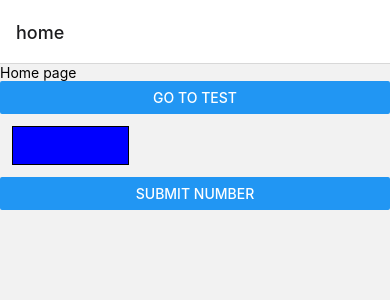
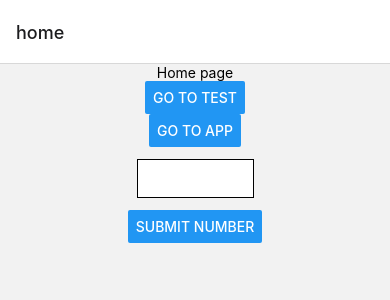
Before and after one commit to MaxMorgenbesser/friendly-dates, a React Native app in the folder friendlyfrontend/: screen /home in a window 390 px wide. Shown: the top 300 px of the page. Built offline with nearby package versions, Linux system fonts and the light colour scheme.

Commit message:
added verify pin page

```diff
--- a/friendlyfrontend/App.js
+++ b/friendlyfrontend/App.js
@@ -4,15 +4,18 @@ import LoginNav from './Navigation/LoginNav';
 import { createContext,useState } from 'react';
 import { useNavigation } from '@react-navigation/native';
 import { NavigationContainer } from '@react-navigation/native';
+import AppNav from './Navigation/AppNav';
 
 
 export const data = createContext()
 export default function App() {
   const [uid,setUid] = useState()
+  const [pin,setPin] = useState()
   const [tempToken,setTempToken] = useState()
 
   return (
-    <data.Provider value={{setUid,uid,setTempToken,tempToken}}>
+
+    <data.Provider value={{setUid,uid,setTempToken,tempToken,pin, setPin}}>
   <NavigationContainer initialRouteName = "test">
 
  <LoginNav/>
--- /dev/null
+++ b/friendlyfrontend/Components/Connect.js
@@ -0,0 +1,9 @@
+import { View, Text } from "react-native";
+
+export default function Connect() {
+  return (
+    <View>
+      <Text>Connect page</Text>
+    </View>
+  );
+}
--- a/friendlyfrontend/Components/Home.js
+++ b/friendlyfrontend/Components/Home.js
@@ -1,75 +1,87 @@
-import { Button, Text, TextInput} from "react-native";
+import { Button, Text, TextInput } from "react-native";
 import { useNavigation } from "@react-navigation/native";
 import { SafeAreaView } from "react-native-safe-area-context";
 import { useEffect, useState, useContext } from "react";
-import jwtDecode from "jwt-decode"
+import AsyncStorage from "@react-native-async-storage/async-storage";
+import jwtDecode from "jwt-decode";
 import { data } from "../App";
-
 
 export default function Home() {
   const navigation = useNavigation();
-  const [number,setNumber] = useState('')
-  const [error,setError] = useState("")
-  const [user,setUser] = useState("")
-  const {setUid,setTempToken} = useContext(data)
+  const [number, setNumber] = useState("");
+  const [error, setError] = useState("");
+  const [user, setUser] = useState("");
+  const { setUid, setTempToken } = useContext(data);
+
+  useEffect(() => {
+    if (user) {
+  navigation.navigate("pin")
+    }
+  }, [user, setUser]);
 
 
-useEffect(()=>{
-    if (user){
-        setUid(user.uid)
-        navigation.navigate("test")
-    }
-},[user,setUser])
+
 
   const handlesubmit = () => {
-        fetch("https://friendlydatesbackend.web.app/users/verifynum",{
-            method:"POST",
+    fetch("https://friendlydatesbackend.web.app/users/verifynum", {
+      method: "POST",
       headers: {
-                 "Content-Type":
-                 "application/json"
+        "Content-Type": "application/json",
       },
-            body:JSON.stringify({number:Number(number)})
+      body: JSON.stringify({ number: Number(number) }),
     })
-        .then(res=>res.json())
-        .then(data=>
-            {
-                console.log(data)
-            if(data.error){
-                setError(data.error)
-            } if(data.token){
-                setTempToken(data.token)
-                setUser(jwtDecode(data.token))
+      .then((res) => res.json())
+      .then((data) => {
+        console.log(data);
+        if (data.error) {
+          setError(data.error);
         }
+        if (data.token) {
+          setTempToken(data.token);
 
-
-        })
-
+          setUser(jwtDecode(data.token));
 
         }
+      }).catch(err=> console.log(err));
+
+  };
   return (
-    <SafeAreaView style = {{}}>
+    <SafeAreaView
+      style={{
+        display: "flex",
+        alignItems: "center",
+        justifyContent: "center",
+      }}
+    >
       <Text>Home page</Text>
 
-      {user && console.log(user)}
+      {/* {user && console.log(user)} */}
       <Button
         title="go to test"
         onPress={() => navigation.navigate("test")}
       ></Button>
+      <Button
+        title="go to App"
+        onPress={() => navigation.navigate("App")}
+      ></Button>
 
-      <TextInput value={number} onChangeText={setNumber}
-      keyboardType="numeric"
-      style={{ height: 40,
+      <TextInput
+        value={number}
+        onChangeText={setNumber}
+        keyboardType="default"
+        style={{
+          height: 40,
           margin: 12,
-        color:"white",
+          color: "black",
           borderWidth: 1,
           padding: 10,
-        flex:1,
-        width:"30%",
-    backgroundColor:
-    "blue"}}
+          flex: 1,
+          width: "30%",
+          backgroundColor: "white",
+        }}
       />
       {error && <Text>{error}</Text>}
-<Button title="submit number" onPress={()=>handlesubmit()}></Button>
+      <Button title="submit number" onPress={() => handlesubmit()}></Button>
     </SafeAreaView>
   );
 }
--- /dev/null
+++ b/friendlyfrontend/Components/Pin.js
@@ -0,0 +1,6 @@
+import { SafeAreaView } from "react-native-safe-area-context";
+import { Text } from "react-native";
+
+export default function verifypin (){
+    return (<SafeAreaView><Text>verify pin page</Text></SafeAreaView>)
+}
--- a/friendlyfrontend/Navigation/AppNav.js
+++ b/friendlyfrontend/Navigation/AppNav.js
@@ -0,0 +1,24 @@
+import { createBottomTabNavigator } from "@react-navigation/bottom-tabs";
+import { TabActions } from "@react-navigation/native";
+import { SafeAreaView } from "react-native";
+import  Connect  from "../Components/Connect";
+
+const Tab = createBottomTabNavigator();
+
+export default function AppNav() {
+  return (
+    <>
+
+      <Tab.Navigator
+      screenOptions={({ route }) => ({
+        headerShown: false,
+
+
+      })}
+    >
+          <Tab.Screen name="Connect" component={Connect} />
+        </Tab.Navigator>
+
+    </>
+  );
+}
--- a/friendlyfrontend/Navigation/LoginNav.js
+++ b/friendlyfrontend/Navigation/LoginNav.js
@@ -1,27 +1,22 @@
-import { createNativeStackNavigator } from '@react-navigation/native-stack';
+import { createNativeStackNavigator } from "@react-navigation/native-stack";
 
-import { Text } from 'react-native';
-import Test from "../Components/Test"
-import Home from '../Components/Home';
-const Stack = createNativeStackNavigator()
+import { Text } from "react-native";
+import Test from "../Components/Test";
+import Home from "../Components/Home";
+import AppNav from "./AppNav";
+// import { NavigationContainer } from "@react-navigation/native";
+import pin from "../Components/Pin";
+const Stack = createNativeStackNavigator();
 
-export default function LoginNav (){
+export default function LoginNav() {
+  return (
 
-    return(
+    <Stack.Navigator initialRouteName="home"  options={{ headerShown: false }}>
+      <Stack.Screen name="test" component={Test} />
+      <Stack.Screen name="home" component={Home} />
+      <Stack.Screen name="pin" component={pin} />
+      <Stack.Screen name="App" component={AppNav} />
+    </Stack.Navigator>
 
-     <Stack.Navigator
-     initialRouteName='home'
-     defaultScreenOptions={Home}
-     >
-        <Stack.Screen
-        options={{headerShown:false}}
-        name='test'
-        component={Test}
-        />
-        <Stack.Screen name = "home"
-        component={Home}
-        />
-     </Stack.Navigator>
-
-    )
+  );
 }
--- a/friendlyfrontend/package.json
+++ b/friendlyfrontend/package.json
@@ -9,6 +9,8 @@
     "web": "expo start --web"
   },
   "dependencies": {
+    "@react-native-async-storage/async-storage": "^1.17.10",
+    "@react-navigation/bottom-tabs": "^6.4.0",
     "@react-navigation/native": "^6.0.13",
     "@react-navigation/native-stack": "^6.9.1",
     "expo": "~46.0.16",
```
Also changed, not shown: 1 other file (tests, documents, lock files or other folders). Lines whose indentation alone changed are shown as unchanged.
